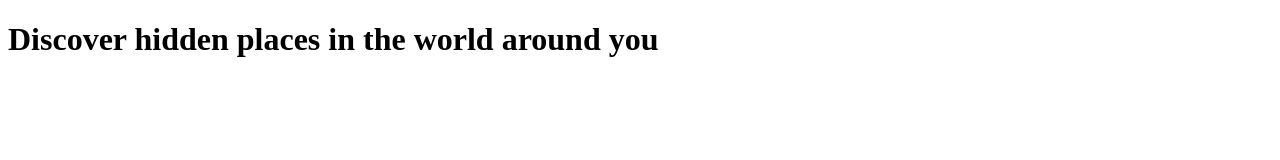
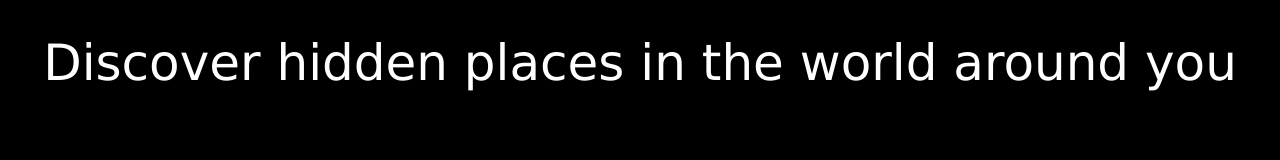
Before and after one commit to armanarzumanyan/excursions.github.io, a plain HTML site: page index.html in a window 1280 px wide. Drawn offline with Linux system fonts and the light colour scheme.

Commit message:
first css

```diff
--- a/index.html
+++ b/index.html
@@ -2,7 +2,7 @@
 <html>
     <head>
         <title>Excursions</title>
-        <link href="./resources/css/style.css">
+        <link href="./resources/css/style.css" rel="stylesheet">
 
     </head>
     <body>
```
